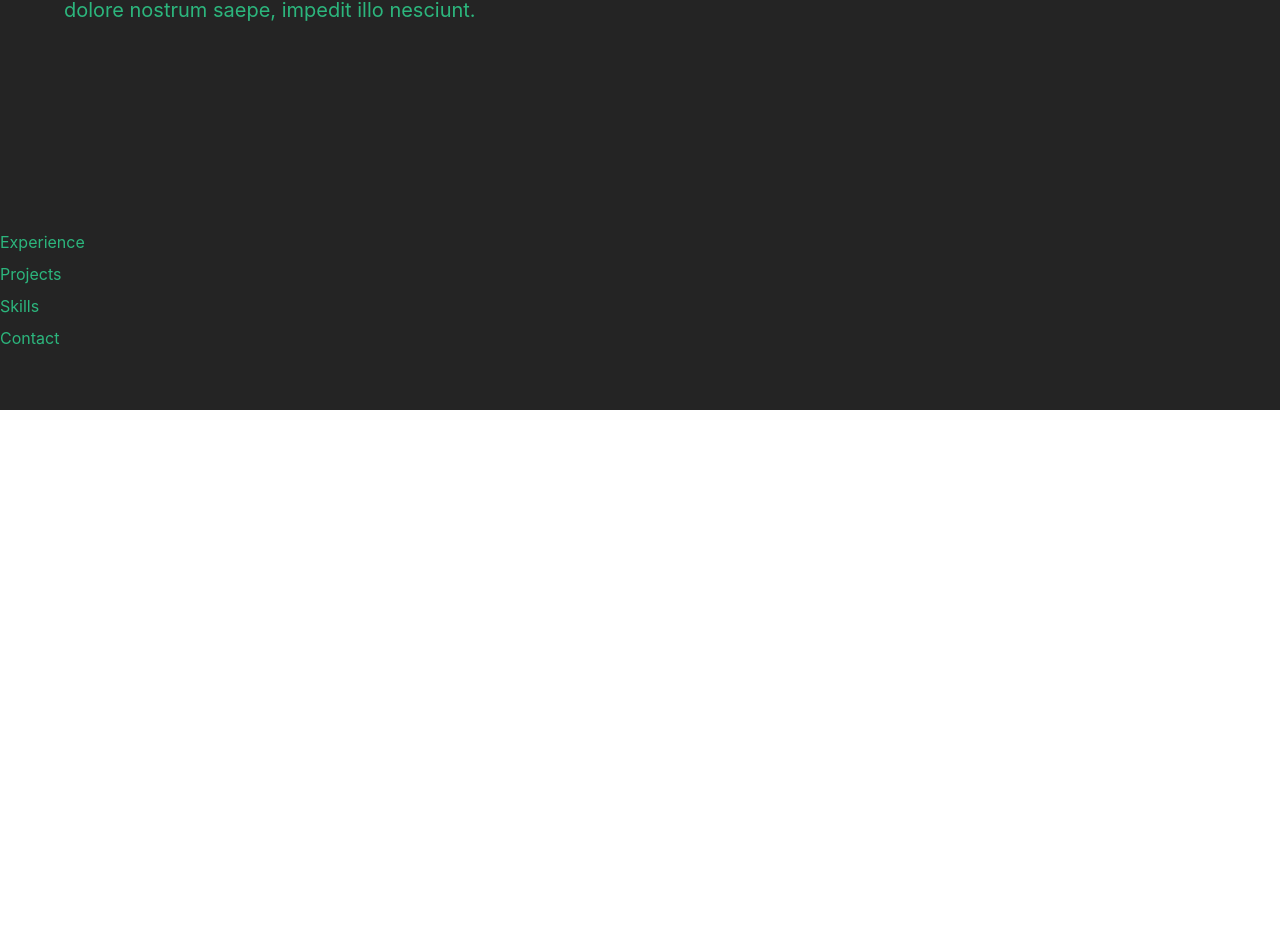
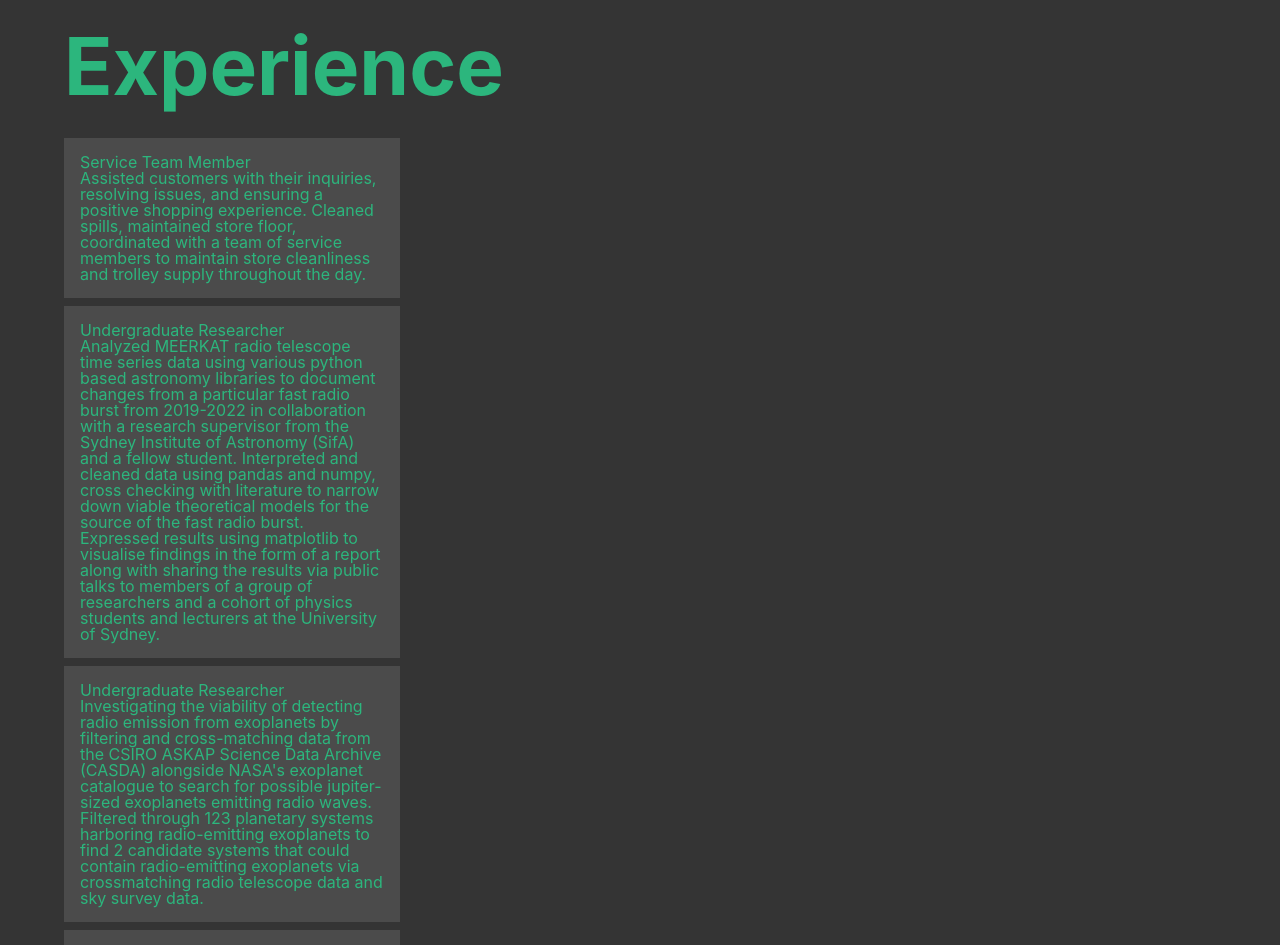
Before and after one commit to bwt2/my-website, a React (Vite) app: page / in a window 1280 px wide. Shown: the part 390-1335 px from the top of the page. Before the commit the page ends 800 px from the top, so only its background shows below. Built offline with nearby package versions, Linux system fonts and the light colour scheme.

Commit message:
experience scaffold

```diff
--- /dev/null
+++ b/src/data/experience.json
@@ -0,0 +1,47 @@
+[
+    {
+      "id": 1,
+      "title": "Service Team Member",
+      "company": "Coles Group",
+      "location": "Sydney, Australia",
+      "start": "2023-02-01",
+      "end": "2023-10-01",
+      "description": "Assisted customers with their inquiries, resolving issues, and ensuring a positive shopping experience. Cleaned spills, maintained store floor, coordinated with a team of service members to maintain store cleanliness and trolley supply throughout the day."
+    },
+    {
+        "id": 2,
+        "title": "Undergraduate Researcher",
+        "company": "University of Sydney",
+        "location": "Sydney, Australia",
+        "start": "2023-08-01",
+        "end": "2023-12-01",
+        "description": "Analyzed MEERKAT radio telescope time series data using various python based astronomy libraries to document changes from a particular fast radio burst from 2019-2022 in collaboration with a research supervisor from the Sydney Institute of Astronomy (SifA) and a fellow student. Interpreted and cleaned data using pandas and numpy, cross checking with literature to narrow down viable theoretical models for the source of the fast radio burst. Expressed results using matplotlib to visualise findings in the form of a report along with sharing the results via public talks to members of a group of researchers and a cohort of physics students and lecturers at the University of Sydney."
+    },
+    {
+        "id": 3,
+        "title": "Undergraduate Researcher",
+        "company": "University of Sydney",
+        "location": "Sydney, Australia",
+        "start": "2024-02-01",
+        "end": "2024-06-01",
+        "description": "Investigating the viability of detecting radio emission from exoplanets by filtering and cross-matching data from the CSIRO ASKAP Science Data Archive (CASDA) alongside NASA's exoplanet catalogue to search for possible jupiter-sized exoplanets emitting radio waves. Filtered through 123 planetary systems harboring radio-emitting exoplanets to find 2 candidate systems that could contain radio-emitting exoplanets via crossmatching radio telescope data and sky survey data."
+    },
+    {
+        "id": 4,
+        "title": "Software (Controls) Developer",
+        "company": "Sydney Interplanetary Rover Initiative",
+        "location": "Sydney, Australia",
+        "start": "2024-04-01",
+        "end": "PRESENT",
+        "description": "Using ros2_control, Rviz, Gazebo, and the surrounding ROS 2 ecosystem to simulate, test, and process operator inputs to produce the appropriate commands to run rover hardware actuators of a real life rover.Using ros2_control, Rviz, Gazebo, and the surrounding ROS 2 ecosystem to simulate, test, and process operator inputs to produce the appropriate commands to run rover hardware actuators of a real life rover."
+    },
+    {
+        "id": 5,
+        "title": "Back End Developer",
+        "company": "Sydney University Cyber Security Society ",
+        "location": "Sydney, Australia",
+        "start": "2024-07-01",
+        "end": "PRESENT",
+        "description": "..."
+    }
+]
--- a/src/index.css
+++ b/src/index.css
@@ -51,6 +51,8 @@ table {
 
 /* Global variables */
 :root {
-  --root-bg-color: #242424;
-  --main-text-color: #2cb67d;
+  --root-bg-color: rgb(36, 36, 36);
+  --light-bg-color: rgb(52, 52, 52);
+  --lighter-bg-color: rgb(75, 75, 75);
+  --main-text-color: rgb(44, 182, 125);
 }
--- a/src/pages/AboutMe/AboutMe.module.css
+++ b/src/pages/AboutMe/AboutMe.module.css
@@ -11,7 +11,7 @@ margin: 0 var(--margin-value); */
     box-sizing: border-box;
     display: flex;
     align-items: flex-start;
-    margin: 10rem;
+    margin-top: 5rem;
     padding: 2rem 0;
     /* background-color: red; */
 }
--- a/src/pages/Experience/Experience.jsx
+++ b/src/pages/Experience/Experience.jsx
@@ -1,9 +1,12 @@
 import styles from './Experience.module.css'
+import ExperienceList from './ExperienceList'
+import ExperienceData from "../../data/experience.json"
 
 export default function Experience() {
     return (
         <div className={styles.container}>
-            <p>Experience</p>
+            <h1>Experience</h1>
+            <ExperienceList experienceList={ExperienceData}></ExperienceList>
         </div>
     );
 }
--- a/src/pages/Experience/Experience.module.css
+++ b/src/pages/Experience/Experience.module.css
@@ -1,3 +1,21 @@
 .container {
     width: 100%;
+    width: 100%;
+    box-sizing: border-box;
+    display: flex;
+    align-items: flex-start;
+    flex-direction: column;
+    padding: 2rem 0;
+    background-color: var(--light-bg-color);
 }
+
+.container > h1 {
+    align-self: flex-start;
+    margin-left: 5%;
+    margin-right: 5%;
+    margin-bottom: 2rem;
+    display: flex;
+    flex-direction: column;
+    font-size: 5rem;
+    font-weight: bold;
+}
--- /dev/null
+++ b/src/pages/Experience/ExperienceList.jsx
@@ -0,0 +1,22 @@
+import ListStyles from './ExperienceList.module.css'
+import ListItemStyles from './ExperienceListItem.module.css'
+
+export function ExperienceListItem(props){
+    const experience = props.experience;
+    return (
+        <li className={ListItemStyles.item}>
+            <h2>{experience.title}</h2>
+            <p>{experience.description}</p>
+        </li>
+    );
+}
+
+export default function ExperienceList(props){
+    return (
+        <ul className={ListStyles.list}>
+            {props.experienceList.map((experience) => {
+                return <ExperienceListItem key={experience.id} experience={experience} />;
+            })}
+        </ul>
+    );
+}
--- /dev/null
+++ b/src/pages/Experience/ExperienceList.module.css
@@ -0,0 +1,6 @@
+.list {
+    margin-left: 5%;
+    display: flex;
+    flex-direction: column;
+    gap: 0.5rem;
+}
--- /dev/null
+++ b/src/pages/Experience/ExperienceListItem.module.css
@@ -0,0 +1,5 @@
+.item {
+    background-color: var(--lighter-bg-color);
+    width: 25%;
+    padding: 1rem;
+}
```
Also changed, not shown: src/data/education.json (added, +11 -0 lines).
